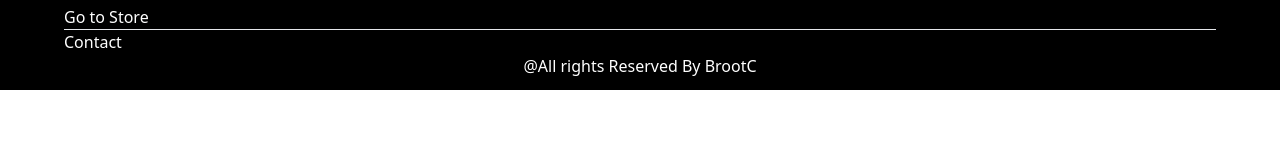
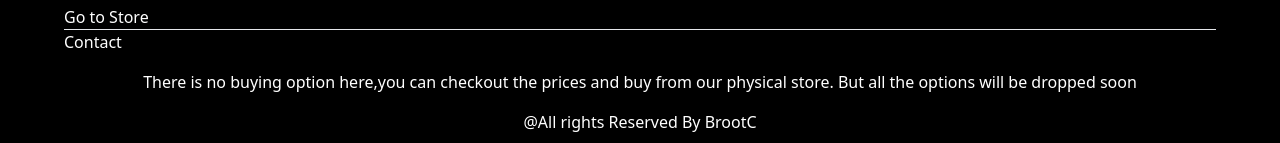
Before and after one commit to Manojg5757/mystartup, a React (Vite) app: page /offer in a window 1280 px wide. Shown: the part 909-1052 px from the top of the page. Before the commit the page ends 999 px from the top, so only its background shows below. Built offline with nearby package versions, Linux system fonts and the light colour scheme.

Commit message:
added details in footer

```diff
--- a/src/components/Footer.jsx
+++ b/src/components/Footer.jsx
@@ -13,6 +13,9 @@ const Footer = () => {
 
        </div>
       </div>
+      <div className='my-4'>
+        <p className='text-center'>There is no buying option here,you can checkout the prices and buy from our physical store. But all the options will be dropped soon</p>
+      </div>
       <div className='text-center'>
         <p>@All rights Reserved By BrootC</p>
       </div>
--- a/src/components/Slider.jsx
+++ b/src/components/Slider.jsx
@@ -71,7 +71,7 @@ const Slider = () => {
     }, []);
   return (
     <div className="relative">
-    <div className="absolute hidden sm:flex z-40 w-full h-full  justify-between items-center">
+    <div className="absolute hidden sm:flex z-10 w-full h-full  justify-between items-center">
       <FaArrowLeft
         onClick={prevSlide}
         className="bg-white rounded-lg sm:text-xl cursor-pointer"
```
